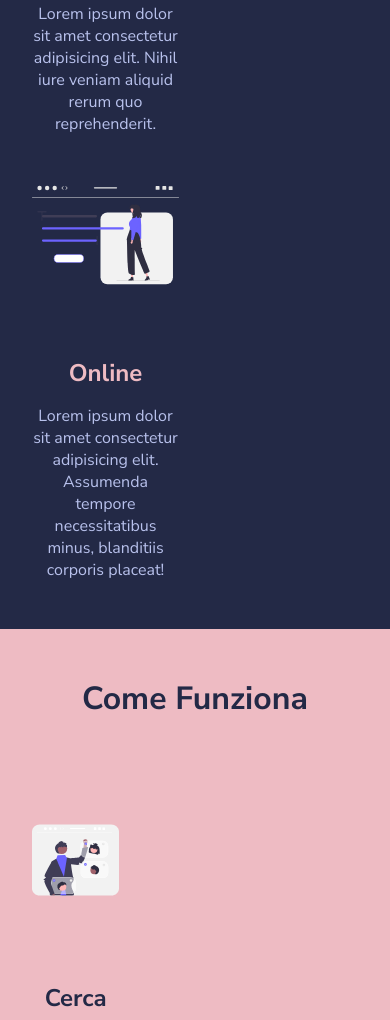
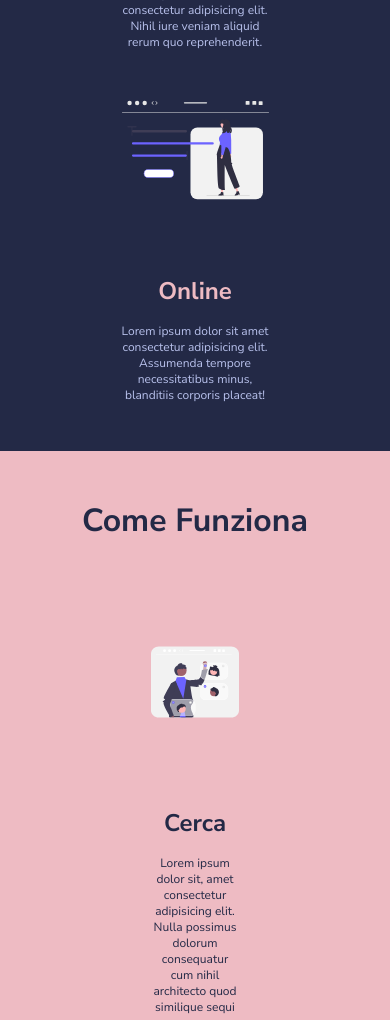
Before and after one commit to fracabu/html-css-resp-wannabe, a plain HTML site: page index.html in a window 390 px wide. Shown: the part 500-1520 px from the top of the page. Drawn offline with Linux system fonts and the light colour scheme.

Commit message:
modifiche

```diff
--- a/css/query.css
+++ b/css/query.css
@@ -1,10 +1,26 @@
+@media screen and (max-width: 1200px) {
+    .container{
+        width: 1199px;
+        padding-left: 1rem;
+        padding-right: 1rem;
+    }
+    .steps{
+        min-width: fit-content;
+    }
+
+}
+
+
+
 @media screen and (max-width: 768px) {
     .container{
         width: 767px;
         padding-left: 1rem;
         padding-right: 1rem;
     }
-
+    .steps{
+        min-width: fit-content;
+    }
     }
 
 @media screen and (max-width: 480px) {
@@ -14,11 +30,32 @@
         padding-right: 1rem;
         }
 
-        .row{
-        flex-direction: column;
-        flex-basis: 100%;
-        display: block;
+    .row {
+    flex-direction: column;
+    align-items: center;
+    }
 
-        }
+    .lesson .col {
+    width: 100%;
+    }
 
+    .ul {
+        text-align: center;
     }
+
+    .text-center{
+        font-size: 25px;;
+    }
+
+    .h2 {
+        font-size: 20px;
+    }
+
+    .text {
+        font-size: 12px;
+    }
+
+
+
+
+}
```
